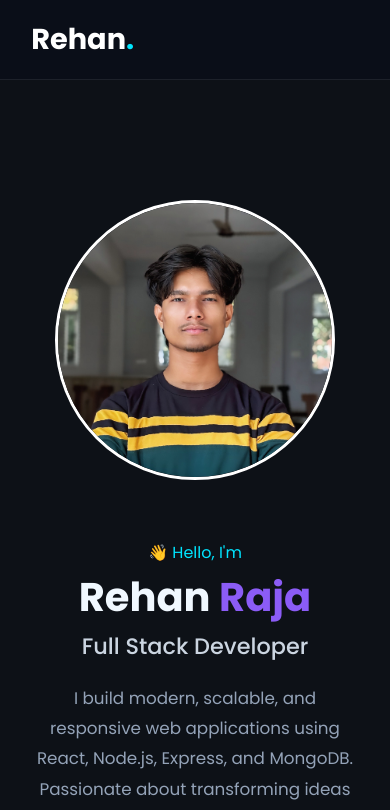
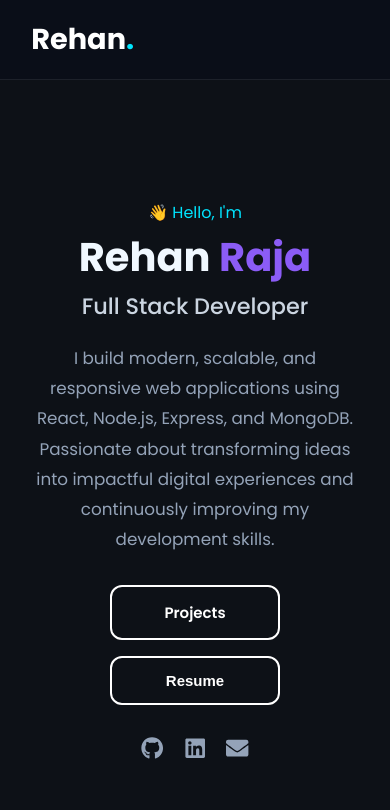
Before and after one commit to rehanraja-webdev/Portfollio, a React (Vite) app: page / in a window 390 px wide. Shown: the top 810 px of the page. Built offline with nearby package versions, Linux system fonts and the light colour scheme.

Commit message:
Update project descriptions and enhance tech stack in Projects component

```diff
--- a/src/components/Hero/Hero.css
+++ b/src/components/Hero/Hero.css
@@ -141,7 +141,7 @@
 
 @media (max-width: 992px) {
   .hero-section {
-    flex-direction: column-reverse;
+    flex-direction: column;
     text-align: center;
   }
 
--- a/src/components/Hero/Hero.jsx
+++ b/src/components/Hero/Hero.jsx
@@ -24,9 +24,9 @@ const Hero = () => {
 
           <div className="btn-container">
             <a className="view-btn" href="#projects">
-              View Projects
+              Projects
             </a>
-            <button className="download-btn">Download Resume</button>
+            <button className="download-btn">Resume</button>
           </div>
 
           <div className="social-links">
--- a/src/components/Projects/Projects.jsx
+++ b/src/components/Projects/Projects.jsx
@@ -18,7 +18,7 @@ const projects = [
   {
     title: "TeamTask",
     description:
-      "Industry-level project management platform with authentication, RBAC, task assignment, comments, and team collaboration.",
+      "A project management platform with authentication, RBAC, task assignment, and team collaboration. Note: Project is ongoing.",
     image: TeamTask,
     tech: ["React", "Express", "MongoDB", "JWT", "Node.js", "Tailwind"],
     github: "https://github.com/rehanraja-webdev/team-task-manager",
@@ -30,7 +30,7 @@ const projects = [
     description:
       "Modern mini GameZone featuring multiple web games based on different login with clean UI and Responsive for all types devices.",
     image: GameZone,
-    tech: ["React", "CSS"],
+    tech: ["React", "CSS", "Router"],
     github: "https://github.com/rehanraja-webdev/Game-Zone",
     live: "https://mini-gamezone.netlify.app/",
   },
```
